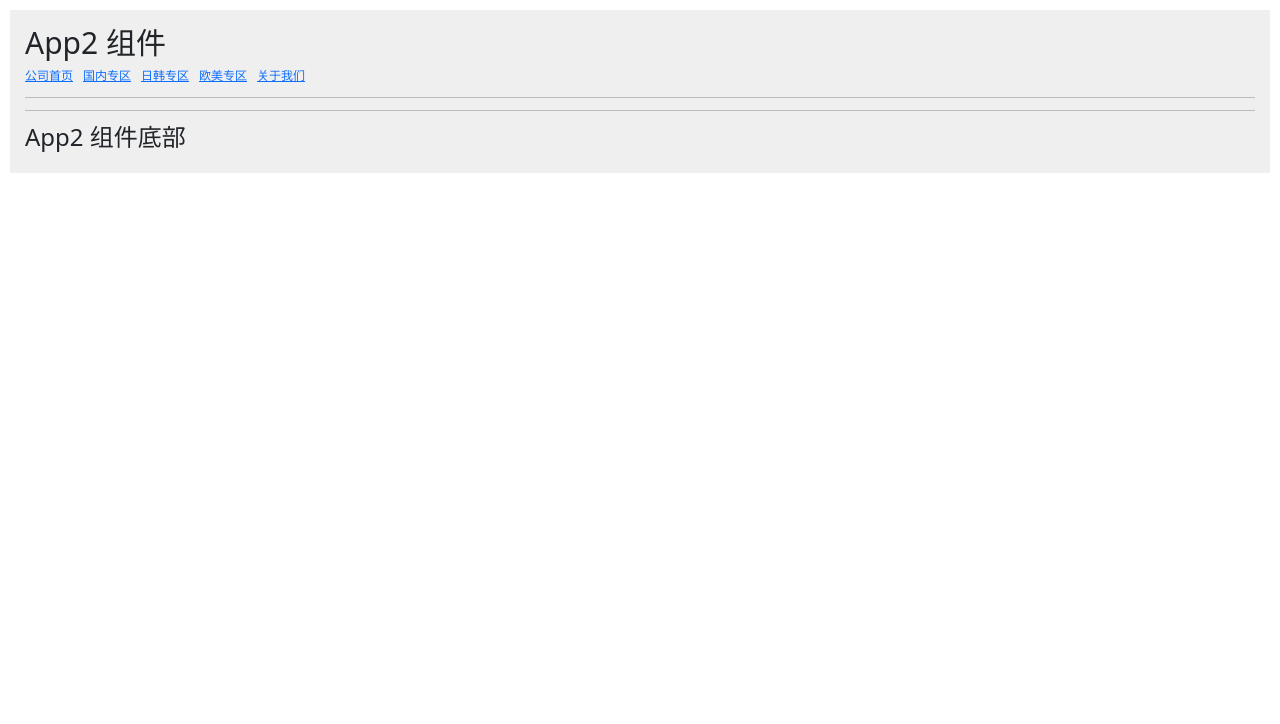
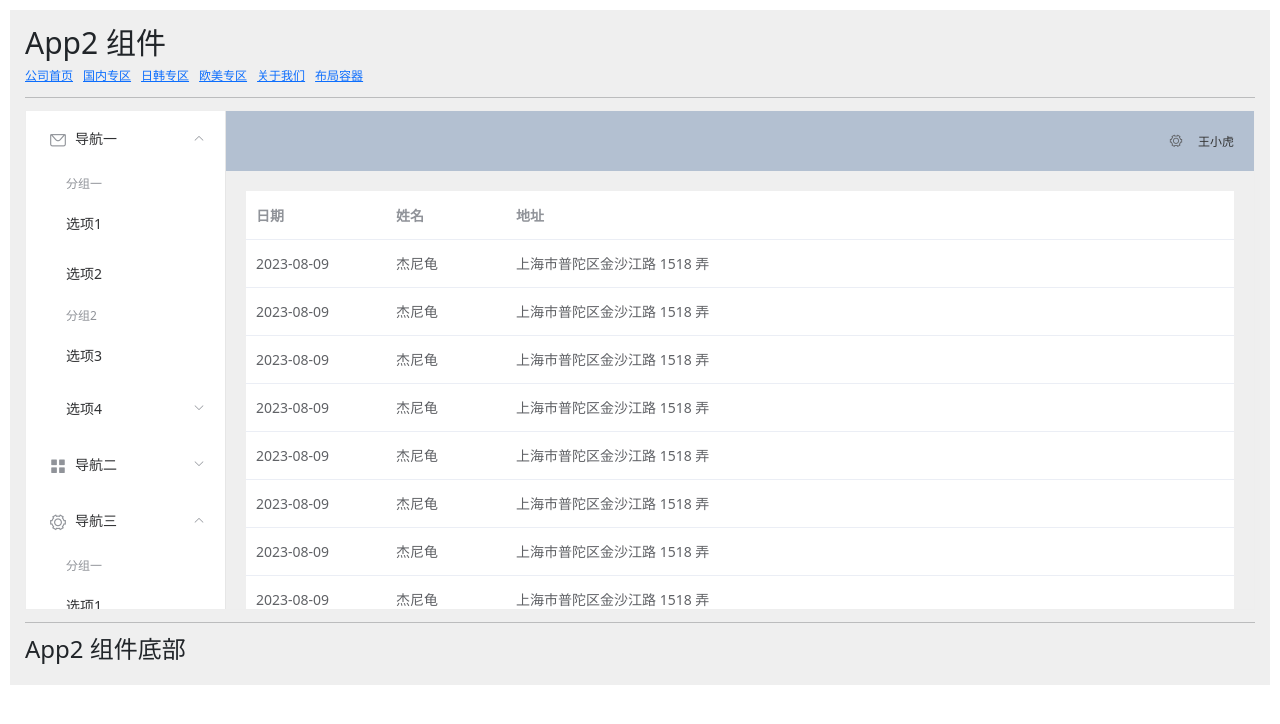
Before and after one commit to 505831001/vue-demo, a Vue app in the folder vue2-cli3-router-demo1/: page /#/contain in a window 1280 px wide. Shown: the top 724 px of the page. Built offline with nearby package versions, Linux system fonts and the light colour scheme.

Commit message:
更新前端工程化与webpack笔记整理

```diff
--- a/vue2-cli3-router-demo1/package.json
+++ b/vue2-cli3-router-demo1/package.json
@@ -9,6 +9,7 @@
   "dependencies": {
     "bootstrap": "^5.0.2",
     "core-js": "^3.6.5",
+    "element-ui": "^2.15.9",
     "vue": "^2.6.11",
     "vue-router": "^3.2.0"
   },
--- a/vue2-cli3-router-demo1/src/App2.vue
+++ b/vue2-cli3-router-demo1/src/App2.vue
@@ -14,6 +14,7 @@
     <router-link to="/movie/2?name=rh&age=18">日韩专区</router-link>
     <router-link to="/movie/3">欧美专区</router-link>
     <router-link to="/about">关于我们</router-link>
+    <router-link to="/contain">布局容器</router-link>
     <hr/>
     <!-- 第07步：定义路由的【占位符】router-view -->
     <router-view></router-view>
--- /dev/null
+++ b/vue2-cli3-router-demo1/src/components/ContainerView.vue
@@ -0,0 +1,109 @@
+<template>
+  <div class="contain-container">
+    <el-container style="height: 500px; border: 1px solid #eee">
+
+      <el-aside width="200px" style="background-color: rgb(238, 241, 246)">
+        <el-menu :default-openeds="['1', '3']">
+          <el-submenu index="1">
+            <template slot="title"><i class="el-icon-message"></i>导航一</template>
+            <el-menu-item-group>
+              <template slot="title">分组一</template>
+              <el-menu-item index="1-1">选项1</el-menu-item>
+              <el-menu-item index="1-2">选项2</el-menu-item>
+            </el-menu-item-group>
+            <el-menu-item-group title="分组2">
+              <el-menu-item index="1-3">选项3</el-menu-item>
+            </el-menu-item-group>
+            <el-submenu index="1-4">
+              <template slot="title">选项4</template>
+              <el-menu-item index="1-4-1">选项4-1</el-menu-item>
+            </el-submenu>
+          </el-submenu>
+          <el-submenu index="2">
+            <template slot="title"><i class="el-icon-menu"></i>导航二</template>
+            <el-menu-item-group>
+              <template slot="title">分组一</template>
+              <el-menu-item index="2-1">选项1</el-menu-item>
+              <el-menu-item index="2-2">选项2</el-menu-item>
+            </el-menu-item-group>
+            <el-menu-item-group title="分组2">
+              <el-menu-item index="2-3">选项3</el-menu-item>
+            </el-menu-item-group>
+            <el-submenu index="2-4">
+              <template slot="title">选项4</template>
+              <el-menu-item index="2-4-1">选项4-1</el-menu-item>
+            </el-submenu>
+          </el-submenu>
+          <el-submenu index="3">
+            <template slot="title"><i class="el-icon-setting"></i>导航三</template>
+            <el-menu-item-group>
+              <template slot="title">分组一</template>
+              <el-menu-item index="3-1">选项1</el-menu-item>
+              <el-menu-item index="3-2">选项2</el-menu-item>
+            </el-menu-item-group>
+            <el-menu-item-group title="分组2">
+              <el-menu-item index="3-3">选项3</el-menu-item>
+            </el-menu-item-group>
+            <el-submenu index="3-4">
+              <template slot="title">选项4</template>
+              <el-menu-item index="3-4-1">选项4-1</el-menu-item>
+            </el-submenu>
+          </el-submenu>
+        </el-menu>
+      </el-aside>
+
+      <el-container>
+        <el-header style="text-align: right; font-size: 12px">
+          <el-dropdown>
+            <i class="el-icon-setting" style="margin-right: 15px"></i>
+            <el-dropdown-menu slot="dropdown">
+              <el-dropdown-item>查看</el-dropdown-item>
+              <el-dropdown-item>新增</el-dropdown-item>
+              <el-dropdown-item>删除</el-dropdown-item>
+            </el-dropdown-menu>
+          </el-dropdown>
+          <span>王小虎</span>
+        </el-header>
+        <el-main>
+          <el-table :data="tableData">
+            <el-table-column prop="date" label="日期" width="140">
+            </el-table-column>
+            <el-table-column prop="name" label="姓名" width="120">
+            </el-table-column>
+            <el-table-column prop="address" label="地址">
+            </el-table-column>
+          </el-table>
+        </el-main>
+      </el-container>
+
+    </el-container>
+  </div>
+</template>
+
+<script>
+export default {
+  name: 'ContainerView',
+  data() {
+    const item = {
+      date: '2023-08-09',
+      name: '杰尼龟',
+      address: '上海市普陀区金沙江路 1518 弄'
+    };
+    return {
+      tableData: Array(20).fill(item)
+    }
+  }
+}
+</script>
+
+<style lang="less" scoped>
+.el-header {
+  background-color: #B3C0D1;
+  color: #333;
+  line-height: 60px;
+}
+
+.el-aside {
+  color: #333;
+}
+</style>
--- a/vue2-cli3-router-demo1/src/components/tabs/Tab1.vue
+++ b/vue2-cli3-router-demo1/src/components/tabs/Tab1.vue
@@ -1,18 +1,55 @@
 <template>
   <div class="tab1-container">
-    <h5>Tab1 组件</h5>
+    <h4>Dialog 对话框</h4>
+    <el-button type="text" @click="dialogVisible = true">打开对话 Dialog</el-button>
+    <el-dialog title="提示" :visible.sync="dialogVisible" width="30%" :before-close="handleClose">
+      <span>这是杰尼龟和石斑鱼的一段对话信息</span>
+      <span slot="footer" class="dialog-footer">
+        <el-button @click="dialogVisible = false">取 消</el-button>
+        <el-button type="primary" @click="dialogVisible = false">确 定</el-button>
+      </span>
+    </el-dialog>
+    <hr>
+    <h4>Popover 弹出框</h4>
+    <el-popover placement="right" width="600" trigger="click" visible-arrow>
+      <el-table :data="gridData">
+        <el-table-column width="150" property="date" label="日期"></el-table-column>
+        <el-table-column width="100" property="name" label="姓名"></el-table-column>
+        <el-table-column width="300" property="address" label="地址"></el-table-column>
+      </el-table>
+      <el-button slot="reference">打开弹出 Popover</el-button>
+    </el-popover>
   </div>
 </template>
 
 <script>
-  export default {
-    name: 'Tab1'
+export default {
+  name: 'Tab1',
+  data() {
+    return {
+      dialogVisible: false,
+      gridData: [{
+        date: '2016-05-02',
+        name: '杰尼龟',
+        address: '上海市普陀区金沙江路 1518 弄'
+      }, {
+        date: '2016-05-04',
+        name: '石斑鱼',
+        address: '上海市普陀区金沙江路 1518 弄'
+      }]
+    };
+  },
+  methods: {
+    handleClose(done) {
+      this.$confirm('确认关闭？').then(_ => {done();}).catch(_ => {});
+    }
   }
+};
 </script>
 
 <style lang="less" scoped>
-  .tab1-container {
-    min-height: 150px;
-    background-color: greenyellow;
-  }
+.tab1-container {
+  min-height: 150px;
+  background-color: greenyellow;
+}
 </style>
--- a/vue2-cli3-router-demo1/src/router/index.js
+++ b/vue2-cli3-router-demo1/src/router/index.js
@@ -14,6 +14,7 @@ import Tab1 from "@/components/tabs/Tab1.vue";
 import Tab2 from "@/components/tabs/Tab2.vue";
 import Main from "@/components/Main.vue";
 import Login from "@/components/Login.vue";
+import ContainerView from "@/components/ContainerView.vue";
 
 // 第02步：调用Vue.use()函数，把VueRouter安装为Vue插件
 Vue.use(VueRouter);
@@ -36,7 +37,8 @@ const router = new VueRouter({
             ]
         },
         {path: '/main', component: Main},
-        {path: '/login', component: Login}
+        {path: '/login', component: Login},
+        {path: '/contain', component: ContainerView}
     ]
 });
 
```
Also changed, not shown: vue2-cli3-router-demo1/src/main.js (+12 -0 lines), 1 other file (tests, documents, lock files or other folders).
